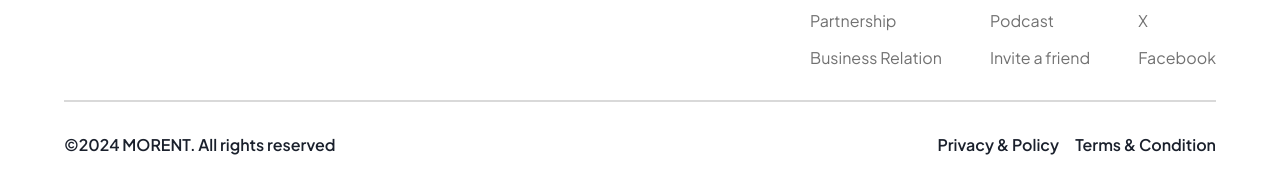
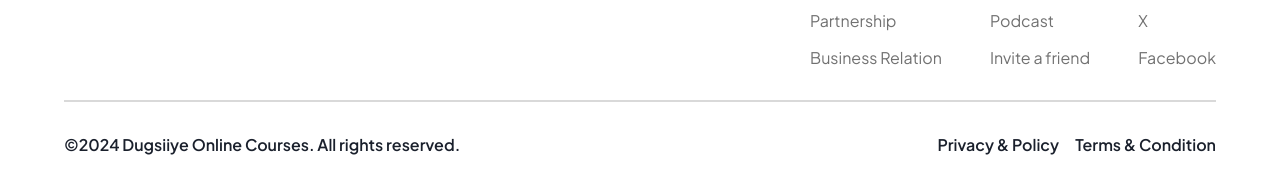
Before and after one commit to dugsiiyeinc/Morent, a plain HTML site: page car-payment.html in a window 1280 px wide. Shown: the part 2330-2523 px from the top of the page. Drawn offline with Linux system fonts and the light colour scheme; files whose address does not match are found by name.

Commit message:
updated footer section

```diff
--- a/car-payment.html
+++ b/car-payment.html
@@ -381,7 +381,7 @@
 
 
                 <div class="copyright-section">
-                    <p>&copy;2024 MORENT. All rights reserved</p>
+                    <p>&copy;2024 Dugsiiye Online Courses. All rights reserved.</p>
                     <div class="privacy-terms">
                         <a href="#">Privacy & Policy</a>
                         <a href="#">Terms & Condition</a>
```
Also changed, not shown: Category.html (+1 -1 lines), car-details.html (+1 -1 lines), index.html (+1 -1 lines), user-account.html (+1 -1 lines), 1 other file.
